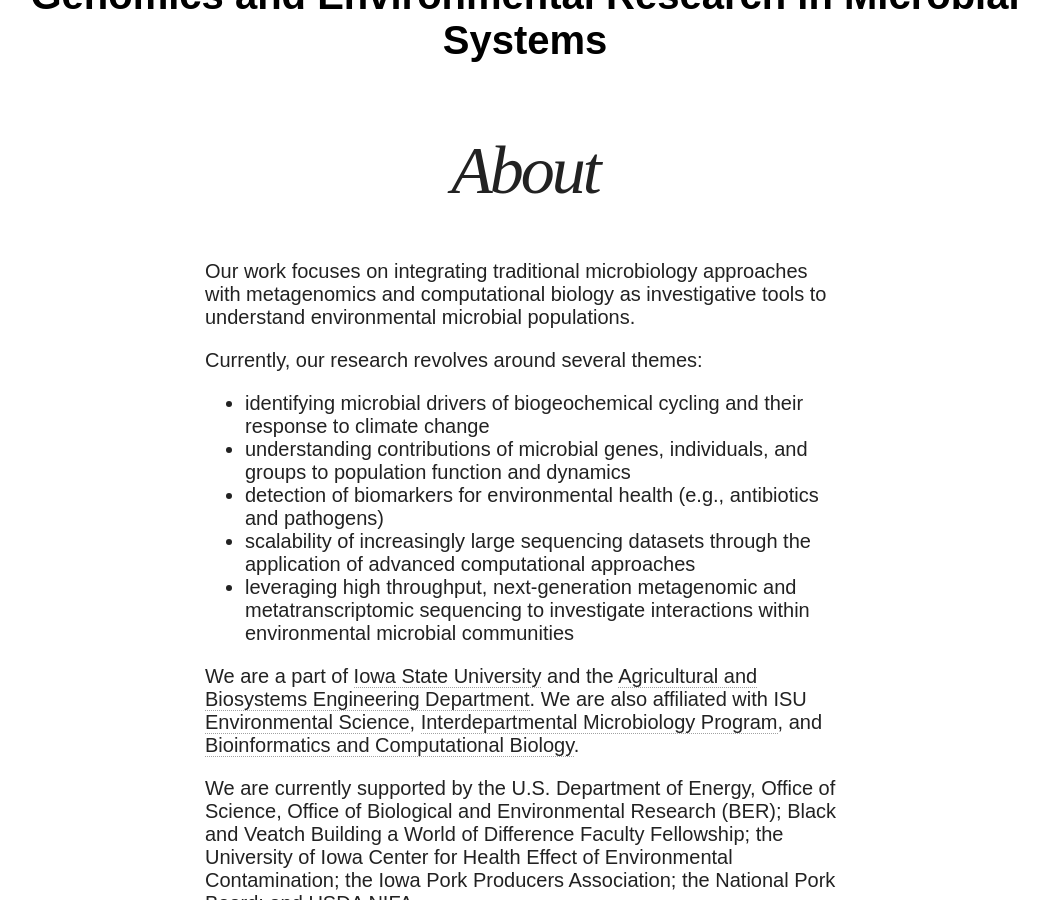
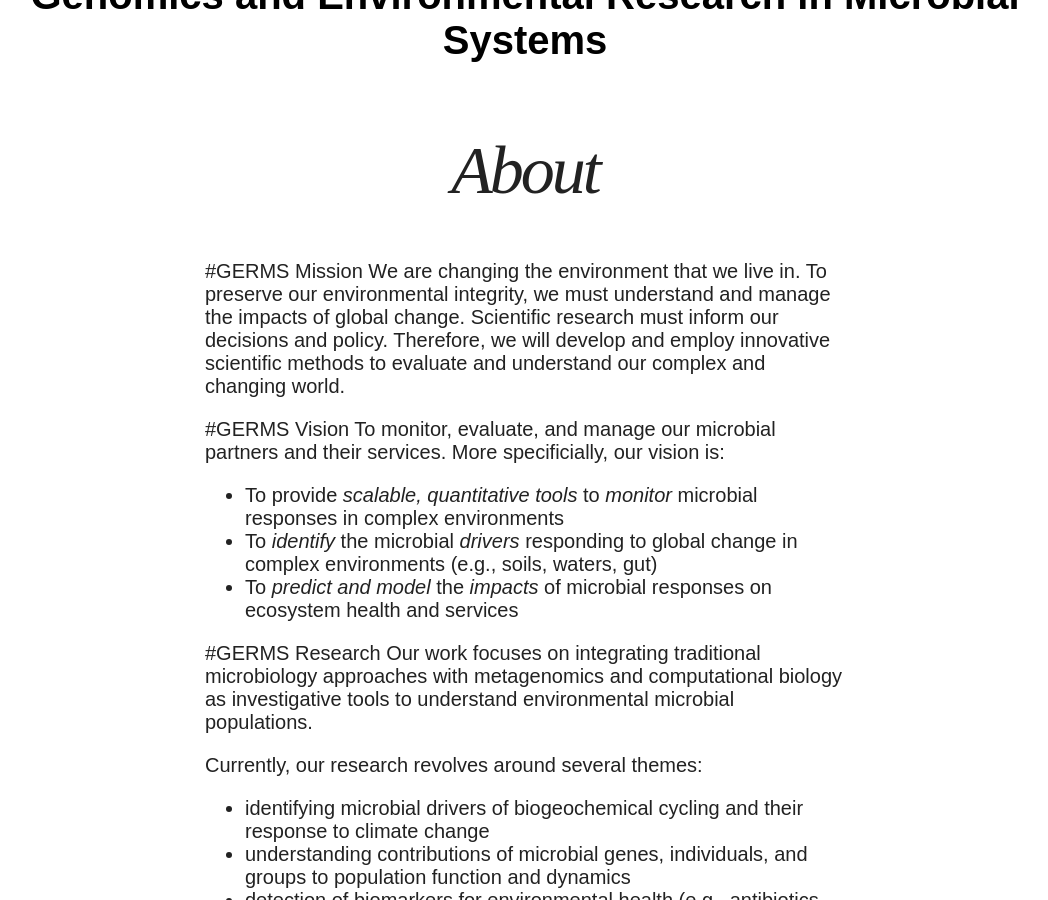
Before and after one commit to germs-lab/germs-lab.github.com-bu, a Jekyll site: the page built from about/index.md, in a window 1280 px wide and 900 px high, scrolled down 353 px. Shown: the whole window, without its empty margins (115-1163 px from the left). Built offline with Jekyll 4.4.1, drawn with Linux system fonts in a browser that asks for light colours; nearby versions of some CDN libraries.

Commit message:
added about

```diff
--- a/about/index.md
+++ b/about/index.md
@@ -7,7 +7,17 @@
 image:
   feature:
 ---
+#GERMS Mission
+We are changing the environment that we live in.  To preserve our environmental integrity, we must understand and manage the impacts of global change.  Scientific research must inform our decisions and policy.  Therefore, we will develop and employ innovative scientific methods to evaluate and understand our complex and changing world.
 
+#GERMS Vision
+To monitor, evaluate, and manage our microbial partners and their services.  More specificially, our vision is:
+
+* To provide *scalable, quantitative tools* to *monitor* microbial responses in complex environments
+* To *identify* the microbial *drivers* responding to global change in complex environments (e.g., soils, waters, gut)
+* To *predict and model* the *impacts* of microbial responses on ecosystem health and services
+
+#GERMS Research
 Our work focuses on integrating traditional microbiology approaches with metagenomics and computational biology as investigative tools to understand environmental microbial populations.
 
 Currently, our research revolves around several themes:
```
